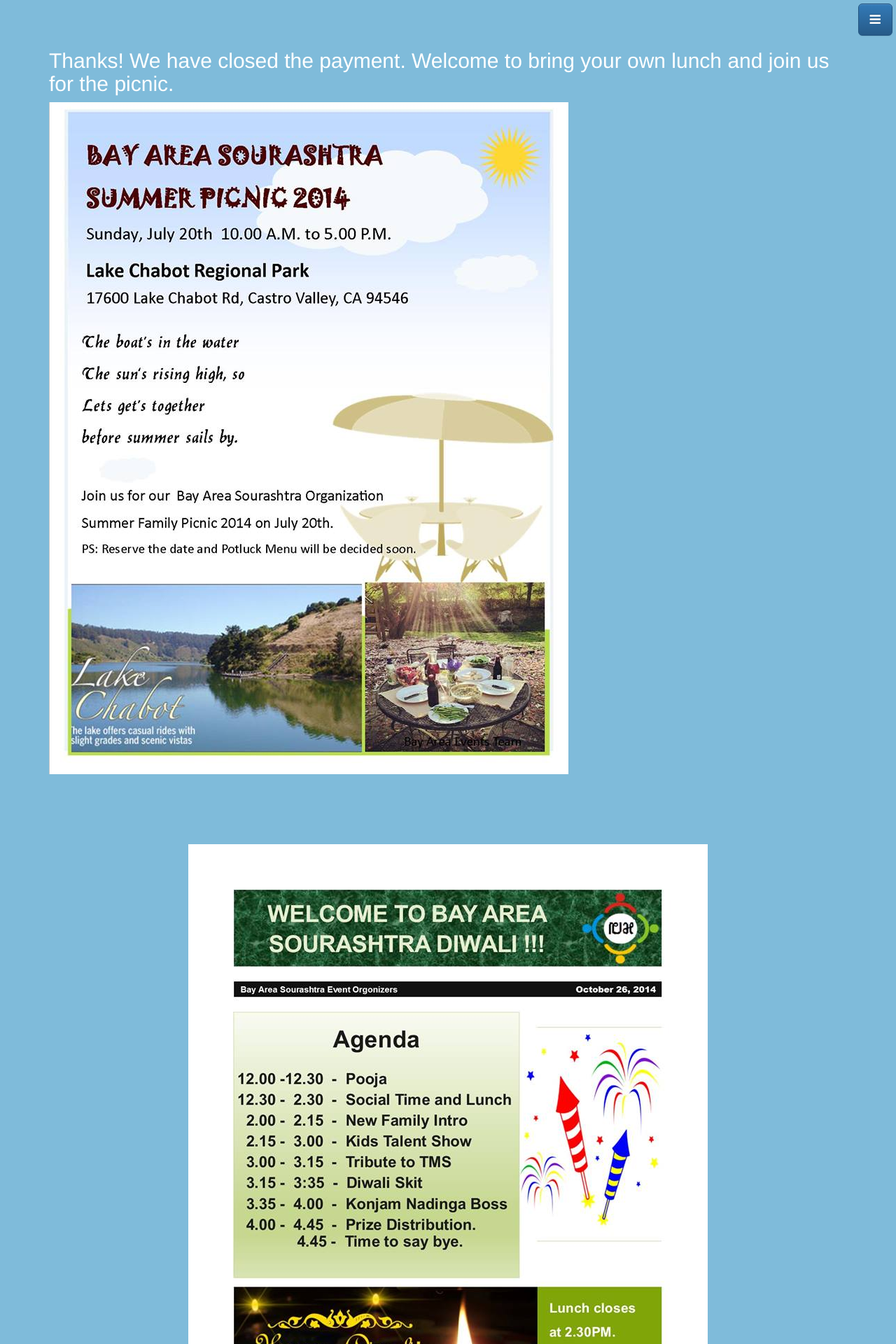
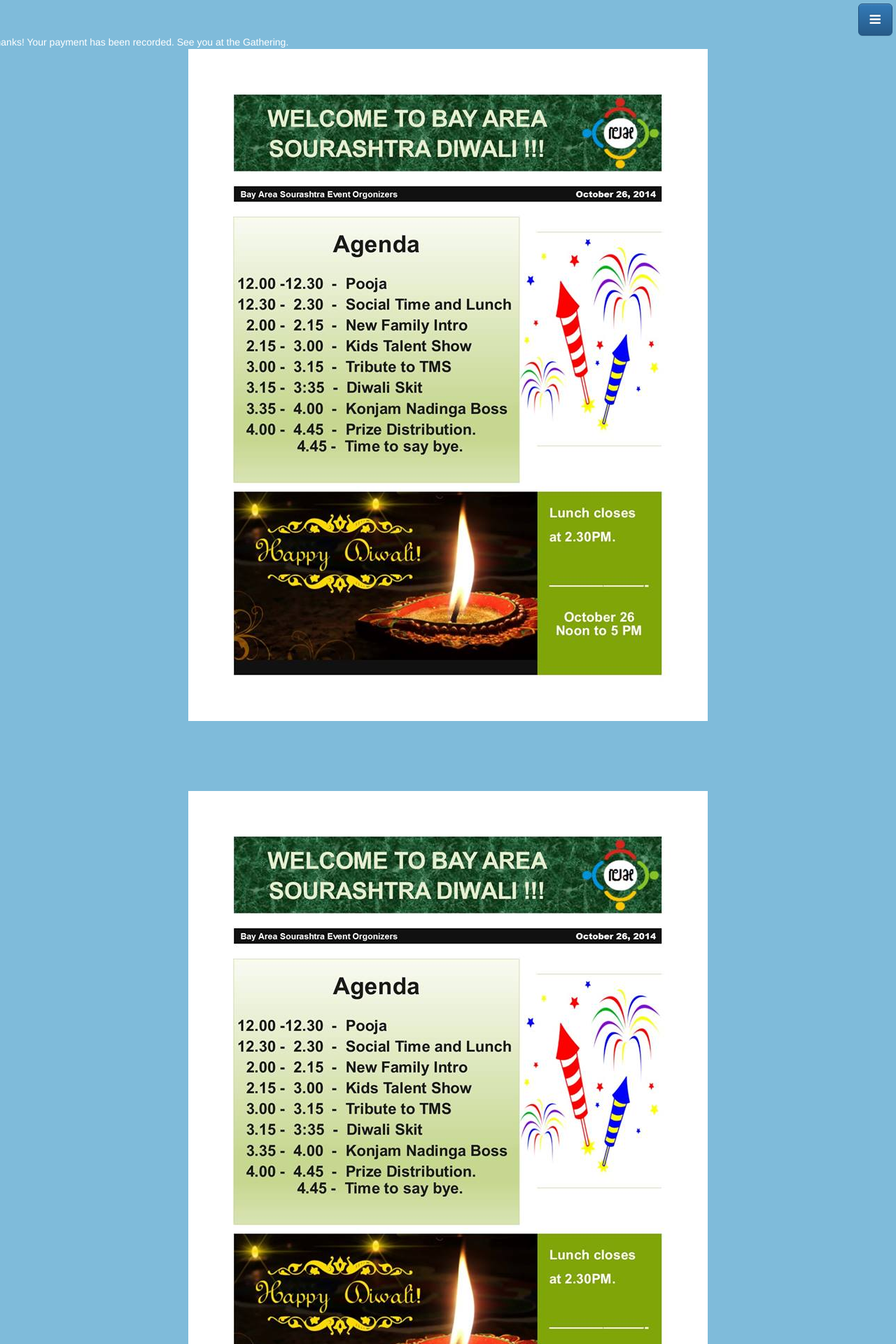
Before and after one commit to uthcode/baysourashtra, a Python web app: template templates/thankyou.html in a window 1280 px wide; the page is wider, and only the part inside the window is pictured. Shown: the top 1920 px of that part at 70% size. Run offline with Jinja, Linux system fonts and the light colour scheme; the template is opened without the code that fills it, so the values that code supplies are empty; some libraries are stand-ins or nearby versions.

Commit message:
contact form

```diff
--- a/templates/paypal.html
+++ b/templates/paypal.html
@@ -32,8 +32,8 @@ Please pay USD <strong>{{total_food_cost}}</strong> upfront using Pay Now button
 <form action="https://www.paypal.com/cgi-bin/webscr" method="post">
     <input type="hidden" name="cmd" value="_xclick">
     <input type="hidden" name="business" value="orsenthil@gmail.com">
-    <input type="hidden" name="item_name" value="Total Price for Lunch">
-    <input type="hidden" name="item_number" value="Sou2014">
+    <input type="hidden" name="item_name" value="Total Price">
+    <input type="hidden" name="item_number" value="SouDiwali2014">
     <input type="hidden" name="no_shipping" value="1">
     <input type="hidden" name="currency_code" value="USD">
     <input type="hidden" name="image_url" value="http://baysourashtra.appspot.com/static/saulogo_150_50.png">
--- a/templates/thankyou.html
+++ b/templates/thankyou.html
@@ -2,12 +2,12 @@
 {% block title %}Thank you!{% endblock %}
 {% block content %}
 
-<div class="services">
-<div class="container">
-<h2>Thanks! We have closed the payment. Welcome to bring your own lunch and join us for the picnic.</h2>
-
-<img src="/static/picnik.jpg"/>
-</div>
+<div id="thanks" class="services">
+    <div class="row">
+      <div class="span4">Thanks! Your payment has been recorded. See you at the Gathering.</div>
+      <div class="span4"><img src="/static/diwali2014.jpg" class="img-responsive center-block"/></div>
+      <div class="span4"></div>
+    </div>
 </div>
 
 {% endblock %}
```
